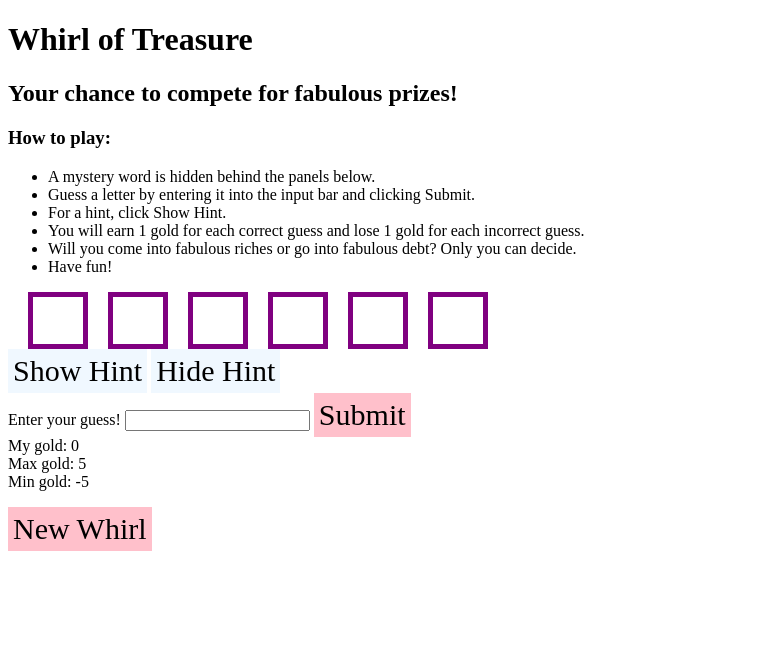
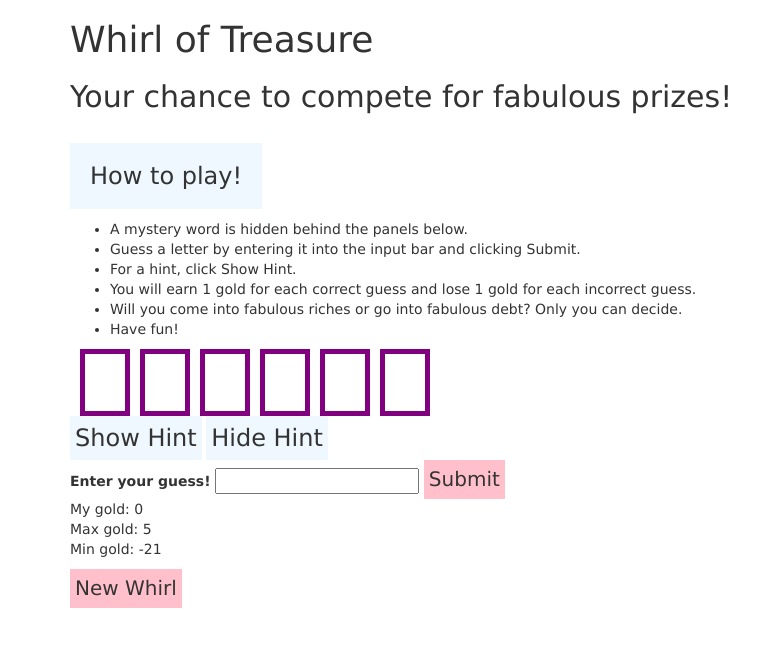
Before and after one commit to adjeim/whirl_of_treasure, a plain HTML site: page index.html in a window 1280 px wide. Shown: the whole page, without its empty margins (0-783 px from the left). Drawn offline with nearby package versions, Linux system fonts and the light colour scheme.

Commit message:
Add bootstrap and begin changing styles.

```diff
--- a/index.html
+++ b/index.html
@@ -2,16 +2,32 @@
 <html>
 <head>
 	<title>Whirl of Treasure</title>
+
+
+	<link rel="stylesheet" href="https://maxcdn.bootstrapcdn.com/bootstrap/3.3.7/css/bootstrap.min.css" integrity="sha384-BVYiiSIFeK1dGmJRAkycuHAHRg32OmUcww7on3RYdg4Va+PmSTsz/K68vbdEjh4u" crossorigin="anonymous">
+
+	<!-- Optional theme -->
+	<link rel="stylesheet" href="https://maxcdn.bootstrapcdn.com/bootstrap/3.3.7/css/bootstrap-theme.min.css" integrity="sha384-rHyoN1iRsVXV4nD0JutlnGaslCJuC7uwjduW9SVrLvRYooPp2bWYgmgJQIXwl/Sp" crossorigin="anonymous">
+
+	<script src="http://ajax.googleapis.com/ajax/libs/jquery/1.10.2/jquery.min.js"></script>
+
+	<!-- Latest compiled and minified JavaScript -->
+	<script src="https://maxcdn.bootstrapcdn.com/bootstrap/3.3.7/js/bootstrap.min.js" integrity="sha384-Tc5IQib027qvyjSMfHjOMaLkfuWVxZxUPnCJA7l2mCWNIpG9mGCD8wGNIcPD7Txa" crossorigin="anonymous"></script>
 	<link rel="stylesheet" type="text/css" href="css/main.css">
-	<!-- <script src="http://ajax.googleapis.com/ajax/libs/jquery/1.10.2/jquery.min.js"></script> -->
-	<!-- <script type="text/javascript" src="scripts/script.js"></script> -->
+
+	<script type="text/javascript" src="scripts/script.js"></script>
 </head>
 <body>
+	<div class="container">
+		<header>
 			<h1>Whirl of Treasure</h1>
 			<h2>Your chance to compete for fabulous prizes!</h2>
-	<h3>How to play:</h3>
-
-	<ul>
+		</header>
+		<div>
+			<div>
+				<h3 id="how-to">How to play!</h3>
+			</div>
+			<ul id="instructions">
 				<li>A mystery word is hidden behind the panels below.</li>
 				<li>Guess a letter by entering it into the input bar and clicking Submit.</li>
 				<li>For a hint, click Show Hint.</li>
@@ -19,9 +35,9 @@
 				<li>Will you come into fabulous riches or go into fabulous debt? Only you can decide.</li>
 				<li>Have fun!</li>
 			</ul>
+		</div>
 
 		<div id="gamescreen"></div>
-
 			<div class="hint" id="show-hint" type="button">Show Hint</div>
 			<div class="hint" id="hide-hint" type="button">Hide Hint</div>
 			<div id="hint"></div>
@@ -30,25 +46,24 @@
 				<input type="text" maxlength="1" id="submit-input">
 			</label>
 			<div id="submit-guess" class="submit">Submit</div>
-
+			<div id="already-guessed"></div>
 		</div>
 
-
-	<div id="already-guessed"></div>
-
+		<div class="gold-container">
 			<div id="gold"></div>
 			<div id="max-gold"></div>
 			<div id="min-gold"></div>
-
 			<p id="result"></p>
+		</div>
 
 
 		<div>
 			<div id="new-whirl" class="submit">New Whirl</div>
-
+		</div>
 	</div>
 
-	<script src="http://ajax.googleapis.com/ajax/libs/jquery/1.10.2/jquery.min.js"></script>
-	<script type="text/javascript" src="scripts/script.js"></script>
+
+	<!-- <script src="http://ajax.googleapis.com/ajax/libs/jquery/1.10.2/jquery.min.js"></script> -->
+	<!-- <script type="text/javascript" src="scripts/script.js"></script> -->
 </body>
 </html>
--- /dev/null
+++ b/sass/_gamescreen.scss
@@ -0,0 +1,50 @@
+.guess-container {
+	display: block;
+}
+
+
+.submit {
+	background-color: pink;
+	font-size: 20px;
+	display: inline-block;
+	padding: 5px;
+	// border: 1px solid blue;
+	&:hover {
+		background-color: purple;
+	}
+}
+
+.gamescreen {
+	display: flex;
+	margin-bottom: 20px;
+}
+
+.card {
+	display: inline-flex;
+	margin-left: 10px;
+	font-size: 40px;
+	width: 50px;
+	border: 5px solid purple;
+
+	.lettercard {
+		margin: 0 auto;
+	}
+
+	.letter-hidden {
+		visibility: hidden;
+	}
+
+	.letter-visible {
+		visibility: visible;
+	}
+
+	.whitespace {
+	 	display: inline-flex;
+		margin-left: 20px;
+		font-size: 40px;
+		width: 50px;
+		display: none;
+
+	}
+
+}
--- a/sass/main.scss
+++ b/sass/main.scss
@@ -1,67 +1,26 @@
+@import 'gamescreen';
+
+body {
+	font-family: Verdana;
+
+}
+
+
+#how-to {
+	display: inline-block;
+	background-color: aliceblue;
+	padding: 20px;
+}
 
 
 .hint {
 	background-color: aliceblue;
-	font-size: 30px;
+	font-size: 24px;
 	display: inline-block;
 	padding: 5px;
-	// border: 1px solid blue;
+
 	&:hover {
 		background-color: purple;
 	}
 
 }
-
-.guess-container {
-	display: block;
-}
-
-
-.submit {
-	background-color: pink;
-	font-size: 30px;
-	display: inline-block;
-	padding: 5px;
-	// border: 1px solid blue;
-	&:hover {
-		background-color: purple;
-	}
-}
-
-.gamescreen {
-	display: flex;
-}
-
-.card {
-	display: inline-flex;
-	margin-left: 20px;
-	font-size: 40px;
-	width: 50px;
-	border: 5px solid purple;
-
-}
-
-.lettercard {
-	// background-color: purple;
-	// display: inline-flex;
-	// margin-left: 20px;
-	// font-size: 40px;
-	// width: 50px;
-	// border: 5px solid purple;
-
-	// text-align: center;
-	margin: 0 auto;
-
-
-}
-
-
-.letter-hidden {
-	visibility: hidden;
-	// margin: 0 auto;
-}
-
-.letter-visible {
-	visibility: visible;
-	// margin: 0 auto;
-}
--- a/scripts/script.js
+++ b/scripts/script.js
@@ -1,24 +1,8 @@
 // A single page app allowing the user to play a simple game of Wheel of Fortune. Use JavaScript to give the user a word to guess letter by letter. Will the user lose points as they guess wrong? Will they try to beat the clock? Do they only get 3 guesses? You decide! Make it clear to the user what their goal is. The app should be styled with simple but modern design trends and fun for the user. Remember keep your user engaged.
 
+$(document).ready(function(){
 
-// Game works in Wheel of Fortune style
-// Design and UI/UX carefully though and through
-// JS throws no errors
-// User can play several rounds of new words
-// Hints are given to direct the user what the word is related to
-// HTML/CSS is properly formatted
 
-// make easy word, medium word, hard word
-
-// spin the wheel to get a multiplier, do you want to take the risk for more fabulous prizes? or you could go into fabulous debt.
-
-// bonus: if you guess the word correctly, win a chance to spin for bonus gold. exchange your gold for sweet prizes
-
-// toggle showHint
-
-// if user can guess the whole word beforehand, give them...?
-
-// when something is clicked, show a hint that shows by sliding down
 
 function Word(string, hint, whitespace) {
 	this.string = string;
@@ -27,7 +11,7 @@ function Word(string, hint, whitespace) {
 	this.hint = hint;
 	this.whitespace = whitespace;
 	this.maxGold = this.array.filter((value, index, arr) => arr.indexOf(value) === index).length - this.whitespace;
-	this.minGold = -this.maxGold;
+	this.minGold = -26 + this.maxGold;
 	// Filter through the array and return the number of unique characters in the word.
 
 }
@@ -212,7 +196,7 @@ function Whirl(wordlist) {
 
 		this.checkPuzzle = function() {
 			for (var i = 0; i < this.currentWord.array.length; i ++) {
-				if ($(".card").eq(i).hasClass("guessed") === false && $(".card").eq(i).hasClass("whitespace") === false) {
+				if ($(".card").eq(i).hasClass("guessed") === false && $(".lettercard").eq(i).hasClass("whitespace") === false) {
 					console.log($(".card").eq(i).hasClass("guessed"));
 					console.log($(".card").eq(i).hasClass("whitespace"));
 					return false;
@@ -259,4 +243,14 @@ $("#new-whirl").click(function(){
 })
 
 
-// Click
+
+// $("#how-to").click(function(){
+// 	$("#instructions").toggle();
+// })
+
+});
+// Possible features to add:
+
+// Instructions are hidden and slide down on click.
+// Gold coin images appear and disappear when the amount of gold changes.
+// Allow user to guess the entire word before guessing all of the letters.
```
Also changed, not shown: css/main.css, 1 other file. Lines whose indentation alone changed are shown as unchanged.
